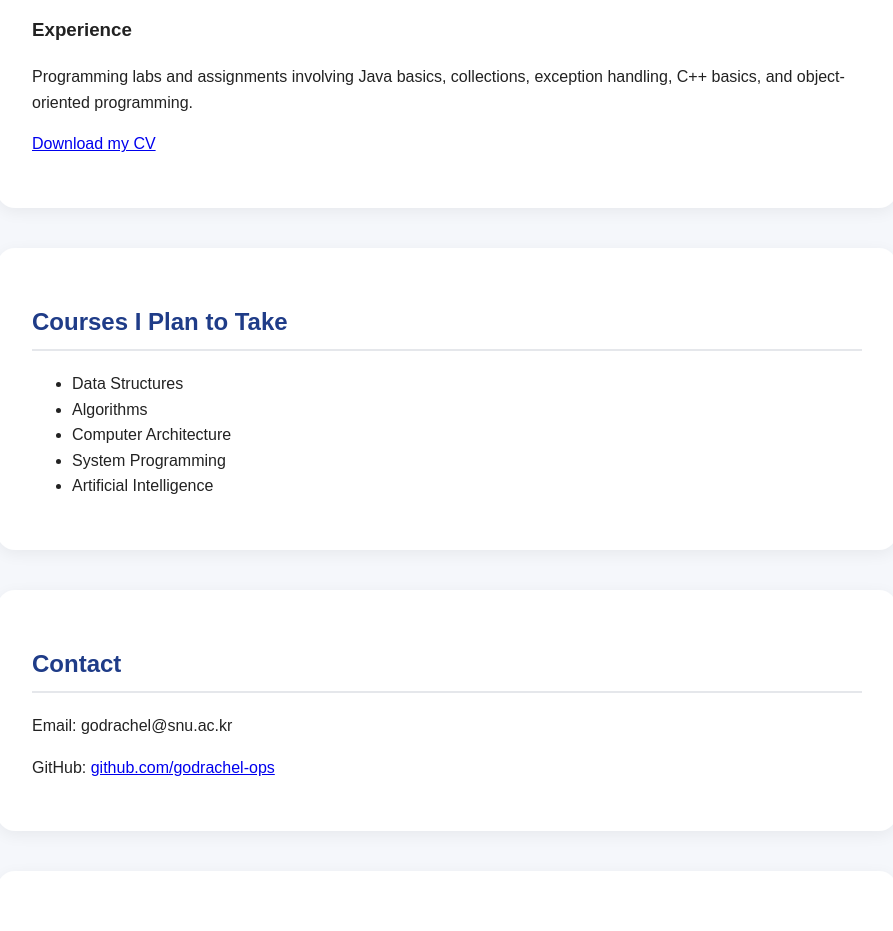
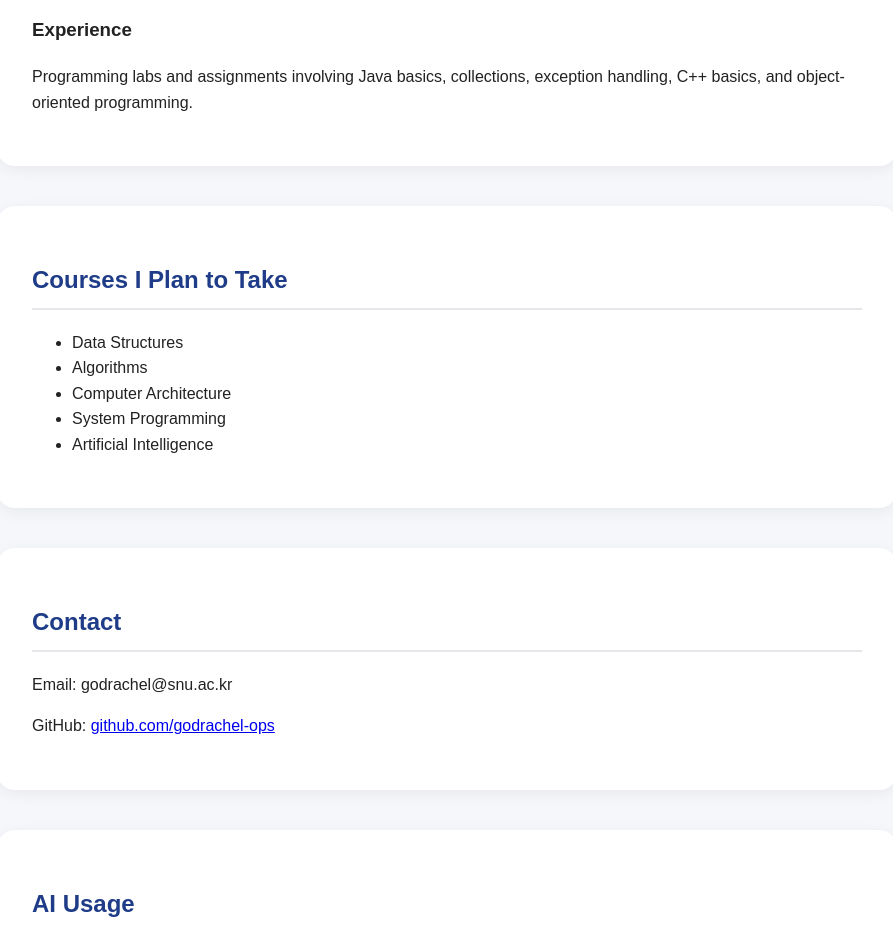
Before and after one commit to godrachel-ops/godrachel-ops.github.io, a plain HTML site: page index.html in a window 1280 px wide. Shown: the part 1868-2799 px from the top of the page, without its empty margins (193-1086 px from the left). Drawn offline with Linux system fonts and the light colour scheme.

Commit message:
Update index.html

```diff
--- a/index.html
+++ b/index.html
@@ -195,10 +195,6 @@
       Programming labs and assignments involving Java basics, collections,
       exception handling, C++ basics, and object-oriented programming.
     </p>
-
-    <p>
-      <a href="assets/cv.pdf" target="_blank">Download my CV</a>
-    </p>
   </section>
 
   <section id="courses">
```
